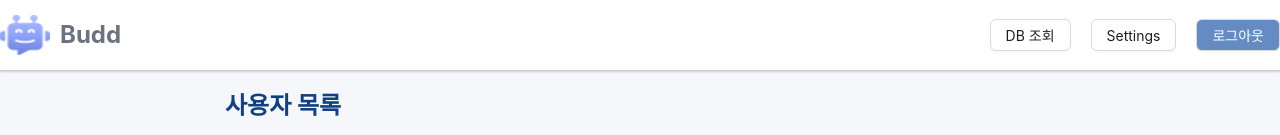
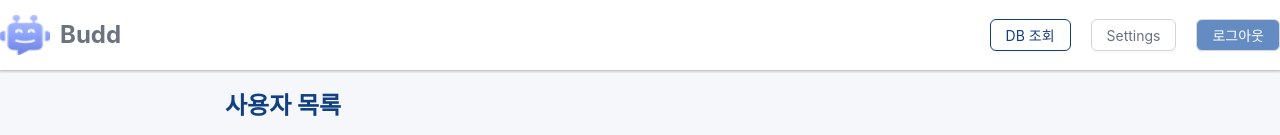
Before and after one commit to Jieuneenee/Budd-client, a React (Vite) app: page /userlist in a window 1280 px wide. Shown: the top 135 px of the page. Built offline with nearby package versions, Linux system fonts and the light colour scheme.

Commit message:
feat: 메뉴바 버튼 스타일 수정

```diff
--- a/src/components/Header.jsx
+++ b/src/components/Header.jsx
@@ -1,11 +1,23 @@
+import React, { useState, useEffect } from "react";
 import styled from "styled-components";
 import { CONTAINER_WIDTH, HEADER_HEIGHT } from "../utils/layouts";
 import { Typography, Button } from "antd";
 import LogoIcon from "../assets/images/logo.png";
 import { BLUE, GRAY } from "../utils/colors";
-import { Link } from "react-router-dom";
+import { Link, useLocation } from "react-router-dom";
 
 const Header = () => {
+  const [selectedMenu, setSelectedMenu] = useState("DB 조회");
+  const location = useLocation();
+
+  useEffect(() => {
+    if (location.pathname === "/userlist") {
+      setSelectedMenu("DB 조회");
+    } else if (location.pathname === "/setting") {
+      setSelectedMenu("Settings");
+    }
+  }, [location.pathname]);
+
   return (
     <Container>
       <ItemContainer>
@@ -18,14 +30,22 @@ const Header = () => {
       </ItemContainer>
       <MenuContainer>
         <Link to="/userlist" style={{ textDecoration: "none" }}>
-          <Menu>DB 조회</Menu>
+          <Menu
+            onClick={() => setSelectedMenu("DB 조회")}
+            selected={selectedMenu === "DB 조회"}
+          >
+            DB 조회
+          </Menu>
         </Link>
         <Link to="/setting" style={{ textDecoration: "none" }}>
-          <Menu>Settings</Menu>
+          <Menu
+            onClick={() => setSelectedMenu("Settings")}
+            selected={selectedMenu === "Settings"}
+          >
+            Settings
+          </Menu>
         </Link>
-        <Menu style={{ backgroundColor: BLUE.DEFAULT, color: "white" }}>
-          로그아웃
-        </Menu>
+        <LogoutButton>로그아웃</LogoutButton>
       </MenuContainer>
     </Container>
   );
@@ -77,6 +97,26 @@ const MenuContainer = styled.div`
 
 const Menu = styled(Button)`
   margin-left: 20px;
+  border: 1.5px solid;
+  color: ${({ selected }) => (selected ? BLUE.DARK : GRAY.DARK)};
+
+  border-color: ${({ selected }) => (selected ? BLUE.DARK : GRAY.DEFAULT)};
+
+  &:hover {
+    color: ${BLUE.DEFAULT};
+    border-color: ${BLUE.DEFAULT};
+  }
+`;
+
+const LogoutButton = styled(Button)`
+  margin-left: 20px;
+  background-color: ${BLUE.DEFAULT};
+  color: white;
+
+  &:hover {
+    background-color: ${GRAY.DEFAULT} !important;
+    color: white !important;
+  }
 `;
 
 const BuddTypo = styled(Typography)`
```
